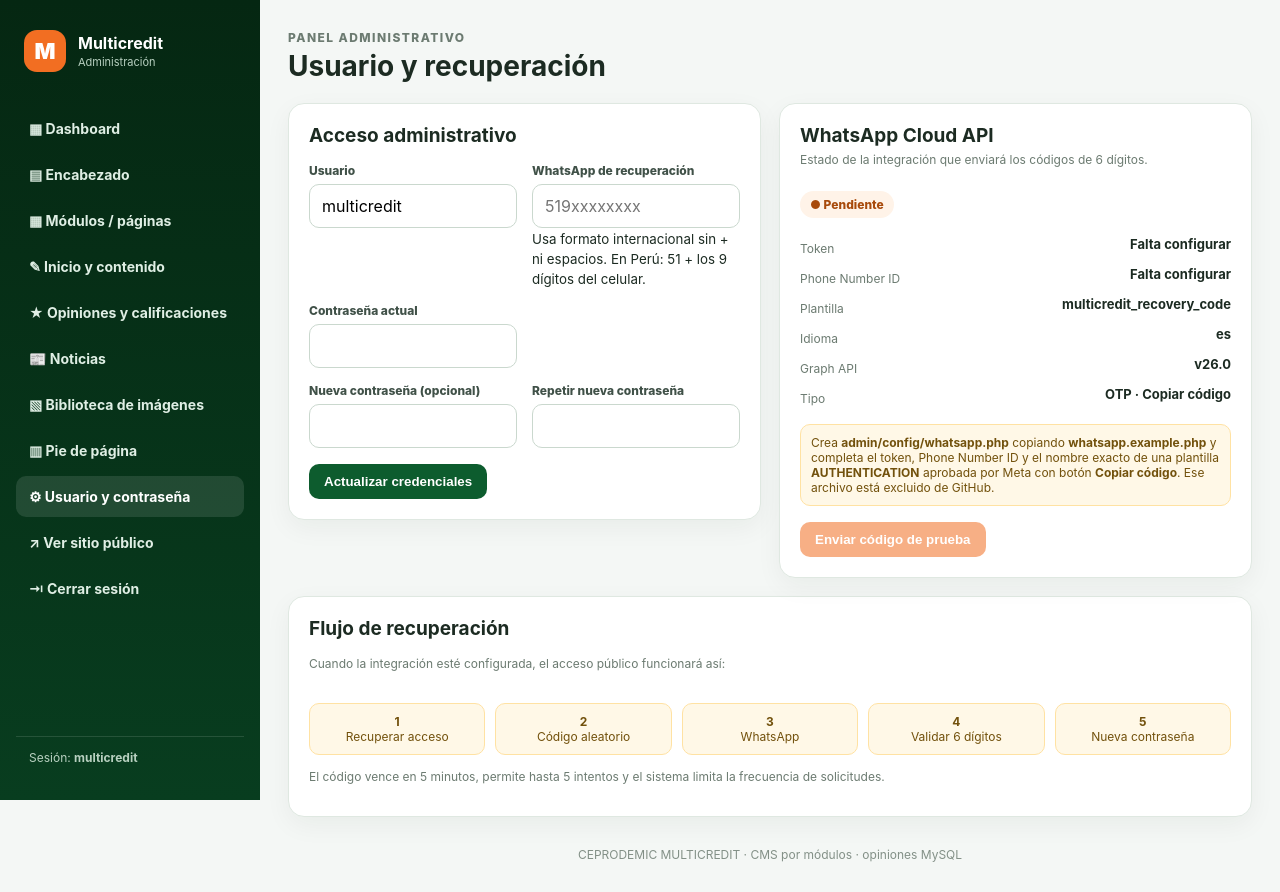
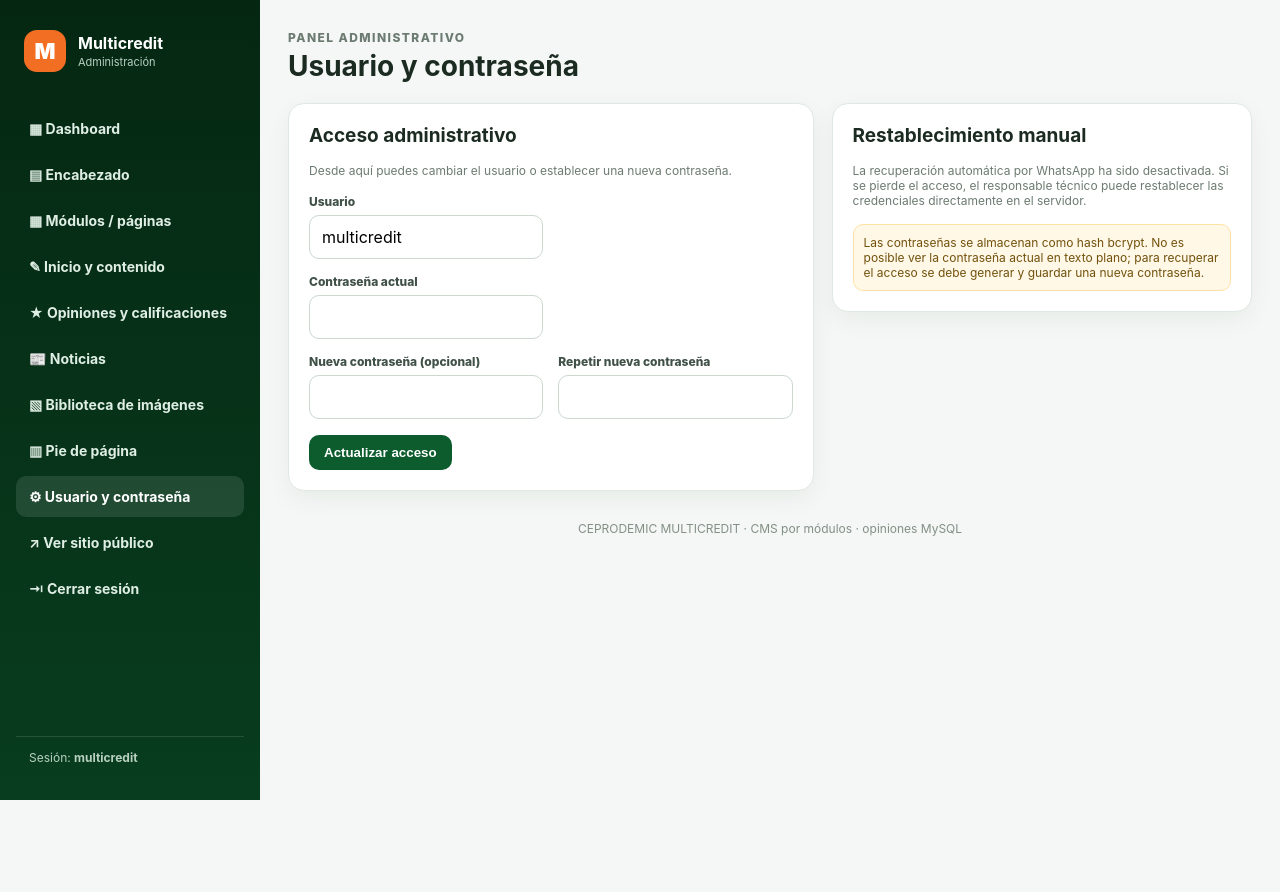
Before and after one commit to Isac181004/multicreditV2, a PHP site: page /admin/perfil.php in a window 1280 px wide. After the commit the page ends 800 px from the top, so only its background shows below. Run offline with PHP 8.4, Linux system fonts and the light colour scheme; the visitor is signed in with stand-in values (Sample User, id 1).

Commit message:
Simplificar perfil a usuario y contraseña

```diff
--- a/admin/perfil.php
+++ b/admin/perfil.php
@@ -1,131 +1,66 @@
 <?php
 require_once __DIR__ . '/_init.php';
-require_once __DIR__ . '/whatsapp_cloud.php';
 mc_admin_require_login();
 
 $c = mc_admin_credentials();
 $error = '';
-$waStatus = mc_whatsapp_cloud_status();
 
 if ($_SERVER['REQUEST_METHOD'] === 'POST') {
     mc_csrf_check();
-    $formAction = trim((string)($_POST['form_action'] ?? 'save_profile'));
 
-    if ($formAction === 'test_whatsapp') {
-        $phone = preg_replace('/\D+/', '', (string)($c['recoveryPhone'] ?? ''));
-
-        if (!$waStatus['configured']) {
-            $error = 'WhatsApp Cloud API todavía no está configurado. Completa admin/config/whatsapp.php antes de enviar una prueba.';
-        } elseif (strlen($phone) < 10 || strlen($phone) > 15) {
-            $error = 'El WhatsApp de recuperación no tiene un formato internacional válido.';
-        } else {
-            $testCode = (string)random_int(100000, 999999);
-            $send = mc_send_whatsapp_recovery_code_v2($phone, $testCode);
-            if (empty($send['ok'])) {
-                $error = (string)($send['message'] ?? 'No se pudo enviar el código de prueba.');
-            } else {
-                $last4 = substr($phone, -4);
-                mc_flash('success', 'Meta aceptó el código de prueba para el WhatsApp terminado en ' . $last4 . '. Revisa el teléfono.');
-                header('Location: perfil.php');
-                exit;
-            }
-        }
-    } else {
     $current = (string)($_POST['current_password'] ?? '');
     $newUser = trim((string)($_POST['username'] ?? ''));
     $newPass = (string)($_POST['new_password'] ?? '');
     $newPass2 = (string)($_POST['new_password2'] ?? '');
-        $recoveryPhone = preg_replace('/\D+/', '', (string)($_POST['recovery_phone'] ?? ''));
 
     if (!password_verify($current, (string)$c['passwordHash'])) $error = 'La contraseña actual no es correcta.';
     elseif (strlen($newUser) < 3) $error = 'El usuario debe tener al menos 3 caracteres.';
-        elseif (strlen($recoveryPhone) < 10 || strlen($recoveryPhone) > 15) $error = 'Ingresa un WhatsApp de recuperación válido con código de país.';
     elseif ($newPass !== '' && strlen($newPass) < 8) $error = 'La nueva contraseña debe tener al menos 8 caracteres.';
     elseif ($newPass !== $newPass2) $error = 'Las nuevas contraseñas no coinciden.';
     else {
         $hash = $newPass !== '' ? password_hash($newPass, PASSWORD_BCRYPT) : $c['passwordHash'];
-            if (mc_write_admin_credentials($newUser, $hash, $recoveryPhone)) {
-                mc_flash('success', 'Credenciales y WhatsApp de recuperación actualizados.');
+        if (mc_write_admin_credentials($newUser, $hash)) {
+            $_SESSION['mc_admin_user'] = $newUser;
+            mc_flash('success', 'Usuario y contraseña actualizados correctamente.');
             header('Location: perfil.php');
             exit;
         }
         $error = 'No se pudo escribir admin/config/admin_credentials.js.';
     }
 }
-}
 
-$waStatus = mc_whatsapp_cloud_status();
-mc_admin_header('Usuario y recuperación');
+mc_admin_header('Usuario y contraseña');
 ?>
 <?php if ($error): ?><div class="alert error"><?=mc_h($error)?></div><?php endif; ?>
 
-<div class="grid" style="grid-template-columns:1fr 1fr;gap:18px;align-items:start">
+<div class="grid" style="grid-template-columns:1fr .8fr;gap:18px;align-items:start">
 <section class="card">
     <h2>Acceso administrativo</h2>
-    <form method="post">
+    <p class="help">Desde aquí puedes cambiar el usuario o establecer una nueva contraseña.</p>
+    <form method="post" style="margin-top:16px">
         <input type="hidden" name="csrf" value="<?=mc_h(mc_csrf_token())?>">
-        <input type="hidden" name="form_action" value="save_profile">
         <div class="form-grid">
-            <div class="field"><label>Usuario</label><input name="username" required value="<?=mc_h($c['username'])?>"></div>
-            <div class="field">
-                <label>WhatsApp de recuperación</label>
-                <input name="recovery_phone" required inputmode="tel" value="<?=mc_h($c['recoveryPhone']??'')?>" placeholder="519xxxxxxxx">
-                <small>Usa formato internacional sin + ni espacios. En Perú: 51 + los 9 dígitos del celular.</small>
-            </div>
-            <div class="field"><label>Contraseña actual</label><input type="password" name="current_password" required autocomplete="current-password"></div><div></div>
+            <div class="field"><label>Usuario</label><input name="username" required minlength="3" value="<?=mc_h($c['username'])?>"></div>
+            <div></div>
+            <div class="field"><label>Contraseña actual</label><input type="password" name="current_password" required autocomplete="current-password"></div>
+            <div></div>
             <div class="field"><label>Nueva contraseña (opcional)</label><input type="password" name="new_password" minlength="8" autocomplete="new-password"></div>
             <div class="field"><label>Repetir nueva contraseña</label><input type="password" name="new_password2" minlength="8" autocomplete="new-password"></div>
         </div>
-        <button class="btn primary" style="margin-top:16px">Actualizar credenciales</button>
+        <button class="btn primary" style="margin-top:16px">Actualizar acceso</button>
     </form>
 </section>
 
 <section class="card">
-    <div style="display:flex;justify-content:space-between;gap:12px;align-items:flex-start;flex-wrap:wrap">
-        <div>
-            <h2 style="margin-bottom:4px">WhatsApp Cloud API</h2>
-            <p class="help">Estado de la integración que enviará los códigos de 6 dígitos.</p>
+    <h2>Restablecimiento manual</h2>
+    <p class="help">La recuperación automática por WhatsApp ha sido desactivada. Si se pierde el acceso, el responsable técnico puede restablecer las credenciales directamente en el servidor.</p>
+    <div class="notice" style="margin-top:16px">
+        Las contraseñas se almacenan como hash bcrypt. No es posible ver la contraseña actual en texto plano; para recuperar el acceso se debe generar y guardar una nueva contraseña.
     </div>
-        <span style="display:inline-flex;padding:6px 10px;border-radius:999px;font-size:12px;font-weight:800;<?= $waStatus['configured'] ? 'background:#e9f8ee;color:#137333' : 'background:#fff3e8;color:#a84a0b' ?>">
-            <?= $waStatus['configured'] ? '● Configurado' : '● Pendiente' ?>
-        </span>
-    </div>
-
-    <div style="display:grid;gap:10px;margin-top:18px;font-size:13px">
-        <div style="display:flex;justify-content:space-between;gap:12px"><span class="help">Token</span><b><?= $waStatus['token_present'] ? 'Configurado' : 'Falta configurar' ?></b></div>
-        <div style="display:flex;justify-content:space-between;gap:12px"><span class="help">Phone Number ID</span><b><?= $waStatus['phone_number_id'] !== '' ? mc_h(substr($waStatus['phone_number_id'], 0, 5) . '…' . substr($waStatus['phone_number_id'], -4)) : 'Falta configurar' ?></b></div>
-        <div style="display:flex;justify-content:space-between;gap:12px"><span class="help">Plantilla</span><b><?=mc_h($waStatus['template_name'] ?: 'Falta configurar')?></b></div>
-        <div style="display:flex;justify-content:space-between;gap:12px"><span class="help">Idioma</span><b><?=mc_h($waStatus['template_lang'])?></b></div>
-        <div style="display:flex;justify-content:space-between;gap:12px"><span class="help">Graph API</span><b><?=mc_h($waStatus['graph_version'])?></b></div>
-        <div style="display:flex;justify-content:space-between;gap:12px"><span class="help">Tipo</span><b>OTP · Copiar código</b></div>
-    </div>
-
-    <div class="notice" style="margin-top:18px">
-        Crea <b>admin/config/whatsapp.php</b> copiando <b>whatsapp.example.php</b> y completa el token, Phone Number ID y el nombre exacto de una plantilla <b>AUTHENTICATION</b> aprobada por Meta con botón <b>Copiar código</b>. Ese archivo está excluido de GitHub.
-    </div>
-
-    <form method="post" style="margin-top:16px">
-        <input type="hidden" name="csrf" value="<?=mc_h(mc_csrf_token())?>">
-        <input type="hidden" name="form_action" value="test_whatsapp">
-        <button class="btn orange" type="submit" <?= $waStatus['configured'] ? '' : 'disabled style="opacity:.55;cursor:not-allowed"' ?>>Enviar código de prueba</button>
-    </form>
 </section>
 </div>
 
-<section class="card" style="margin-top:18px">
-    <h2>Flujo de recuperación</h2>
-    <p class="help">Cuando la integración esté configurada, el acceso público funcionará así:</p>
-    <div style="display:grid;grid-template-columns:repeat(5,1fr);gap:10px;margin-top:16px;text-align:center">
-        <div class="notice"><b>1</b><br>Recuperar acceso</div>
-        <div class="notice"><b>2</b><br>Código aleatorio</div>
-        <div class="notice"><b>3</b><br>WhatsApp</div>
-        <div class="notice"><b>4</b><br>Validar 6 dígitos</div>
-        <div class="notice"><b>5</b><br>Nueva contraseña</div>
-    </div>
-    <p class="help" style="margin-top:14px">El código vence en 5 minutos, permite hasta 5 intentos y el sistema limita la frecuencia de solicitudes.</p>
-</section>
-
 <style>
-@media(max-width:900px){.grid[style*="grid-template-columns:1fr 1fr"]{grid-template-columns:1fr!important}.card [style*="repeat(5,1fr)"]{grid-template-columns:1fr 1fr!important}}
+@media(max-width:900px){.grid[style*="grid-template-columns:1fr .8fr"]{grid-template-columns:1fr!important}}
 </style>
 <?php mc_admin_footer(); ?>
```
Lines whose indentation alone changed are shown as unchanged.
